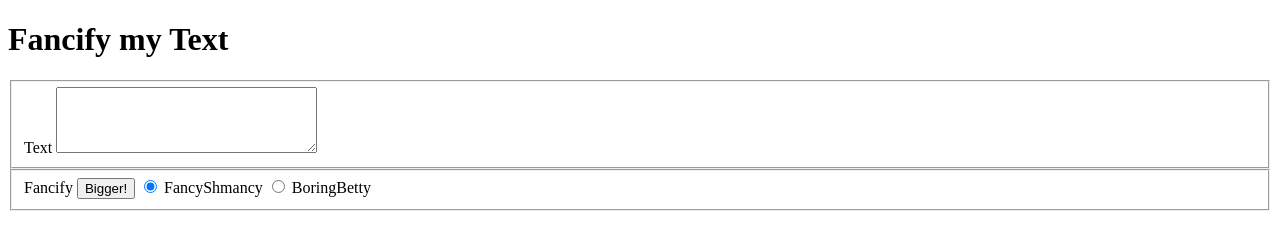
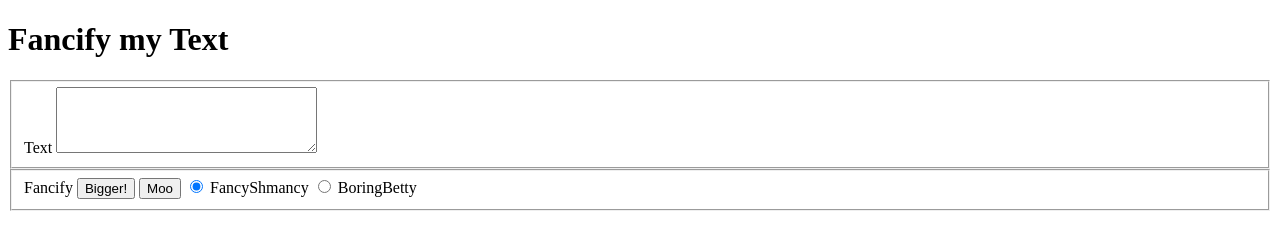
Before and after one commit to SacCSC95/SacCSC95.github.io, a plain HTML site: page fancifymytext.html in a window 1280 px wide. Both pictures are taken after a click on the radio button "FancyShmancy". Drawn offline with Linux system fonts and the light colour scheme.

Commit message:
Assignment5 finished.

```diff
--- a/fancifymytext.html
+++ b/fancifymytext.html
@@ -22,11 +22,16 @@
 			<fieldset>
 				<label for="Fancify">Fancify</label>
 
-				<button onclick="bigger()">Bigger!</button>
-				<input type="radio" id="FancyShmancy" onchange="toBold()" />
+				<button type="button" onclick="bigger()">Bigger!</button>
+
+				<button type="button" onclick="moo()">Moo</button>
+
+				<input type="radio" id="FancyShmancy" name="toggleBold"
+					value="FancyShmancy" onchange="toFancy()" />
 				<label for="FancyShmancy">FancyShmancy</label>
 
-				<input type="radio" id="BoringBetty" />
+				<input type="radio" id="BoringBetty" name="toggleBold"
+					 value="BoringBetty" onchange="toNorm()" checked />
 				<label for="BoringBetty">BoringBetty</label>
 			</fieldset>
 		</form>
--- a/fancifymytext.js
+++ b/fancifymytext.js
@@ -1,10 +1,27 @@
+//const btn = document.querySelector("button");
+
 function bigger() {
     document.getElementById("Text").style.fontSize = "25px";
 }
 
-function toBold() {
-    document.getElementById("FancyShmancy").style.fontWeight = "bold";
+function toFancy() {
+    document.getElementById("Text").style.fontWeight = "bold";
+    document.getElementById("Text").style.color = "blue";
+    document.getElementById("Text").style.textDecoration = "underline";
+}
 
-    var x = document.getElementById("FancyShmancy").defaultChecked;
-    document.getElementById("toBold").innerHTML = x;
+function toNorm() {
+    document.getElementById("Text").style.fontWeight = "normal";
+    document.getElementById("Text").style.color = "black";
+    document.getElementById("Text").style.textDecoration = "none";
 }
+
+function moo() {
+    var t = document.getElementById("Text");
+    //t.value = t.value.toUpperCase();
+
+    var parts = t.value.split(".");
+    t.value = parts.join(" - Moo");
+}
+
+//btn.addEventListener("click", bigger());
```
